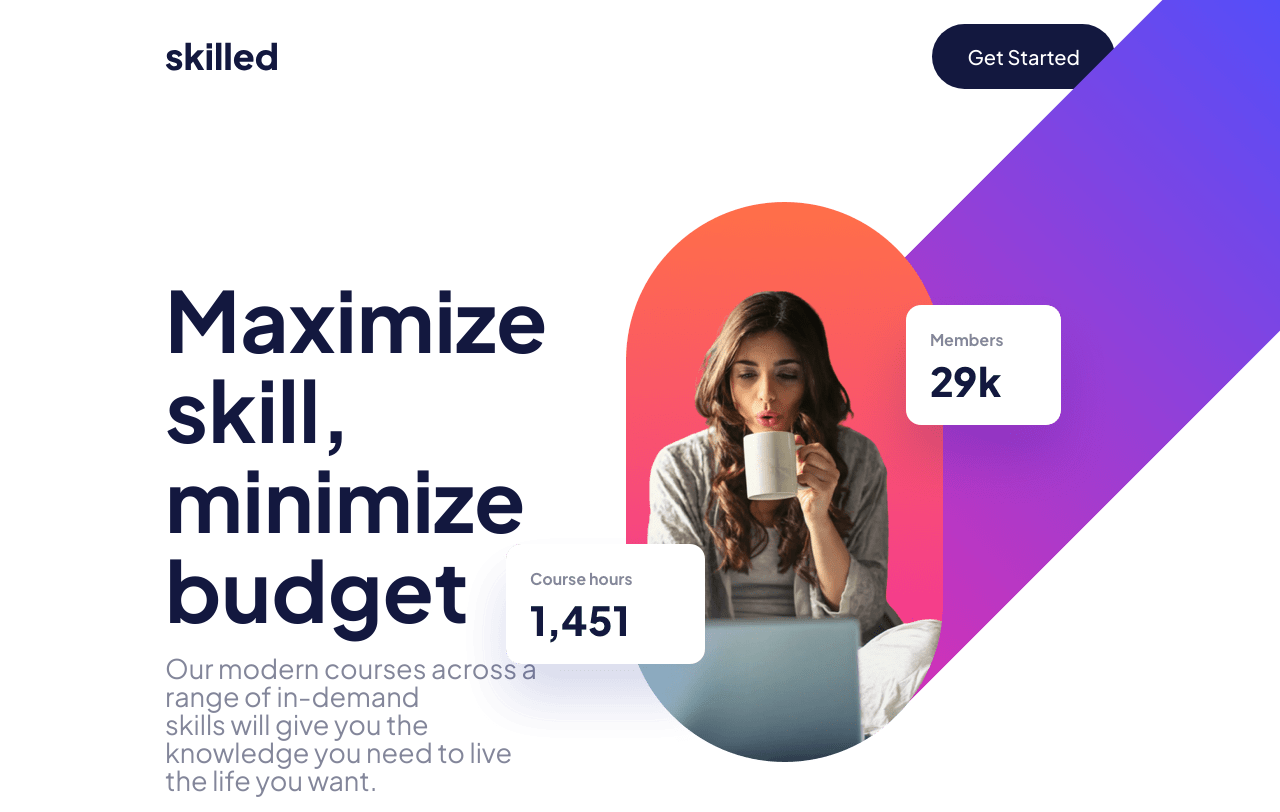
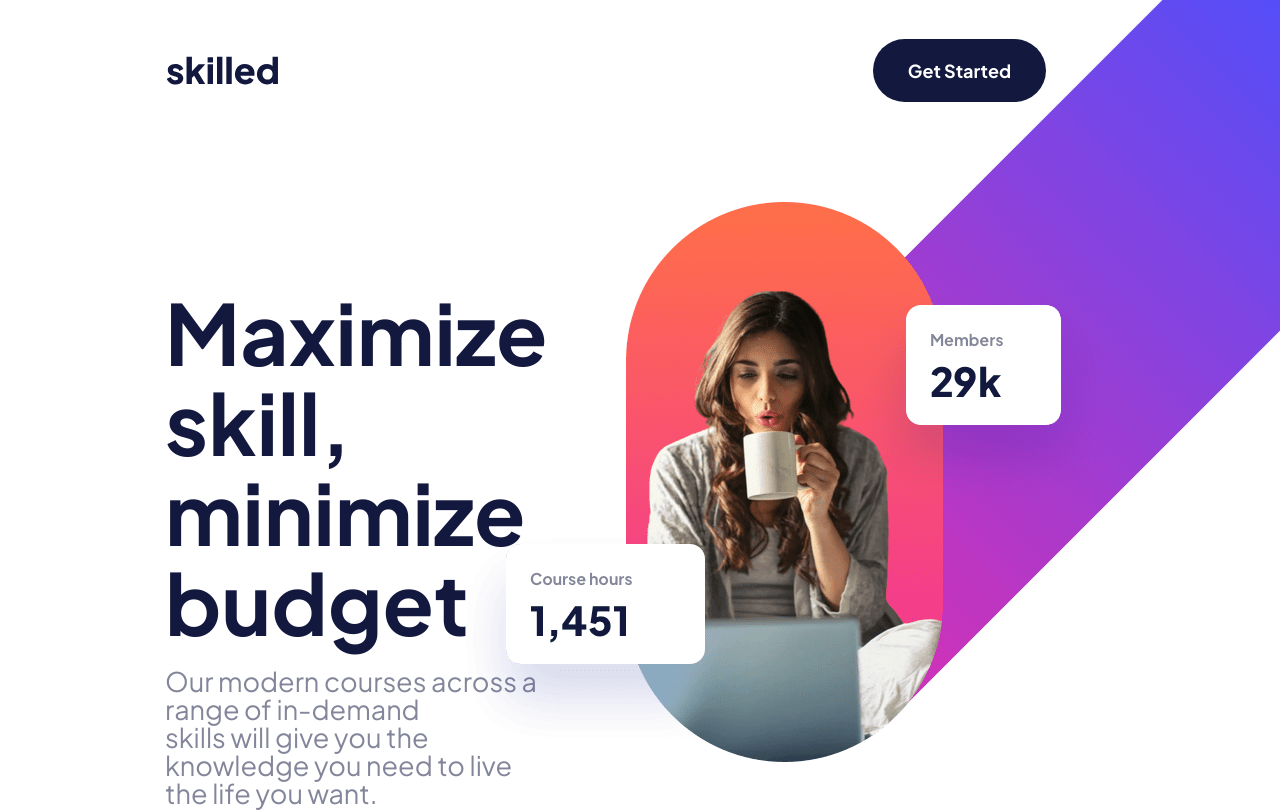
Before and after one commit to russell-crooms/skilled, a React (Vite) app: page / in a window 1280 px wide. Shown: the top 812 px of the page. Built offline with nearby package versions, Linux system fonts and the light colour scheme.

Commit message:
Edited sizing and spacing of elements on Navigation bar.

```diff
--- a/src/components/navBar/NavBar.css
+++ b/src/components/navBar/NavBar.css
@@ -3,16 +3,16 @@
     display: flex;
     align-items: center;
     justify-content: space-between;
-    padding-left: 165px;
-    padding-right: 165px;
-    padding-top: 24px;
+    margin-left: 166px;
+    margin-top: 38.7px;
 }
 
-.navbar-container div {
+.nav-button {
     border-radius: 50px;
     background: #13183F;
     color: #FFFFFF;
     padding: 20px 35px;
-    font-size: 20px;
-    font-weight: 450;
+    font-size: 18px;
+    font-weight: 700;
+    margin-right: 400px;
 }
```
